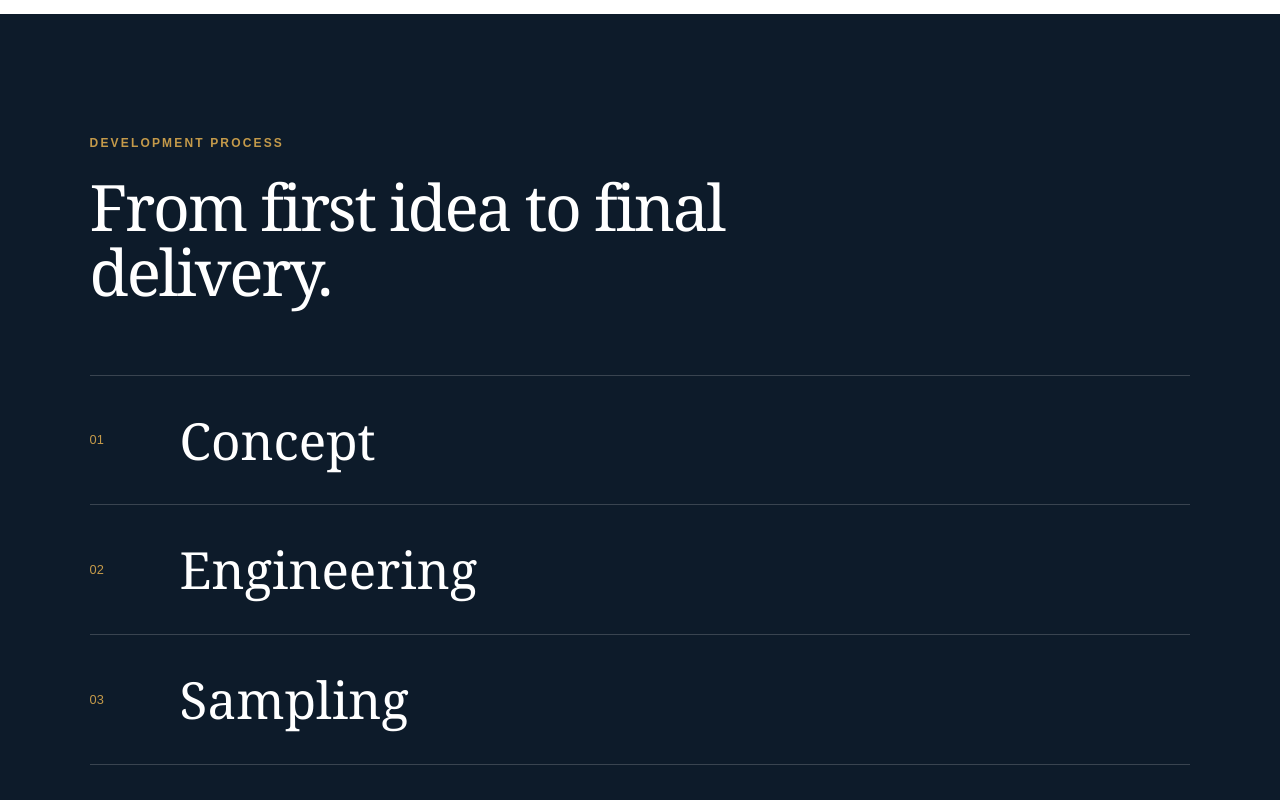
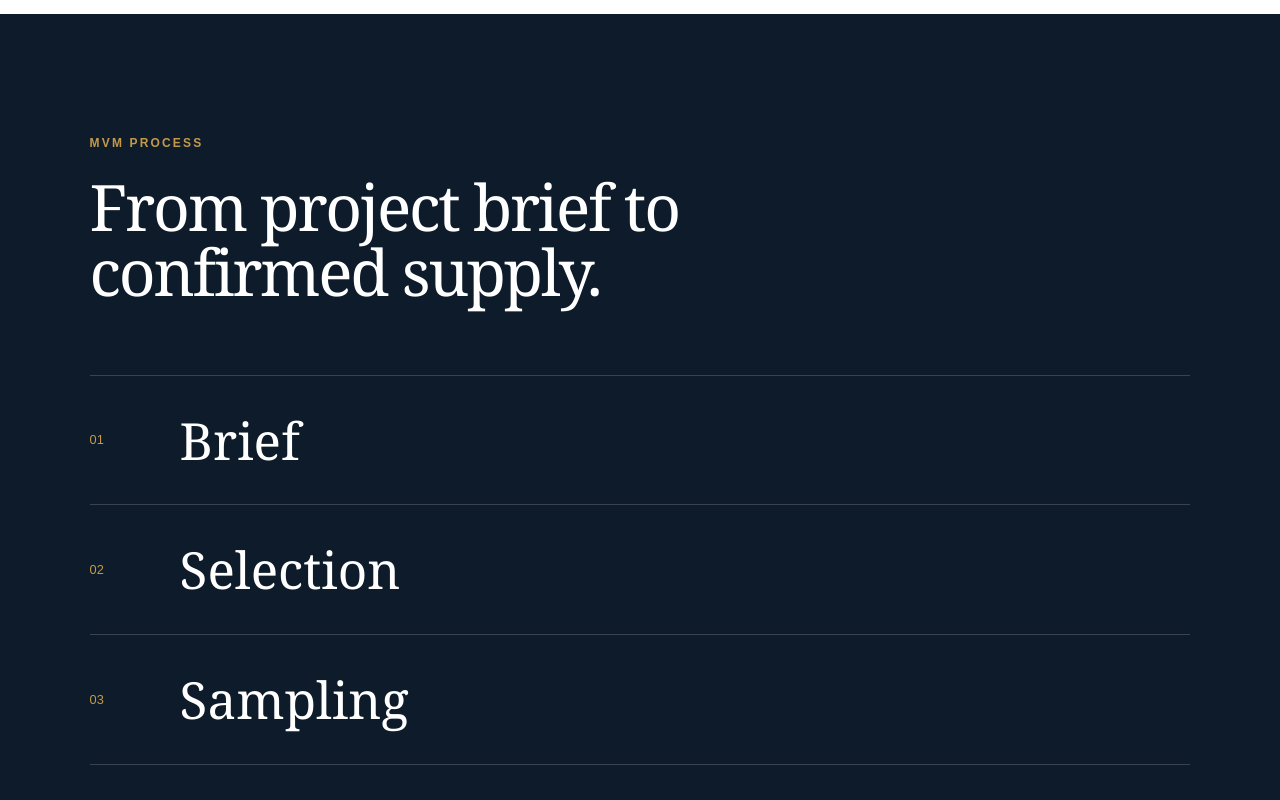
Before and after one commit to sabatofrancesco/mvm-os, a Next.js app in the folder website/: page / in a window 1280 px wide. Shown: the part 3820-4620 px from the top of the page. Built offline with nearby package versions, Linux system fonts and the light colour scheme.

Commit message:
Align homepage process with commercial workflow

```diff
--- a/website/src/components/DevelopmentProcess.tsx
+++ b/website/src/components/DevelopmentProcess.tsx
@@ -1 +1 @@
-const steps=["Concept","Engineering","Sampling","Production","Delivery"]; export function DevelopmentProcess(){return <section className="section section-dark" id="process"><div className="section-heading process-heading"><p className="eyebrow">Development Process</p><h2>From first idea to final delivery.</h2></div><ol className="process-list">{steps.map((s,i)=><li key={s}><span>{String(i+1).padStart(2,"0")}</span><strong>{s}</strong></li>)}</ol></section>}
+const steps=["Brief","Selection","Sampling","Validation","Supply"];export function DevelopmentProcess(){return <section className="section section-dark" id="process"><div className="section-heading process-heading"><p className="eyebrow">MVM Process</p><h2>From project brief to confirmed supply.</h2></div><ol className="process-list">{steps.map((s,i)=><li key={s}><span>{String(i+1).padStart(2,"0")}</span><strong>{s}</strong></li>)}</ol></section>}
```
